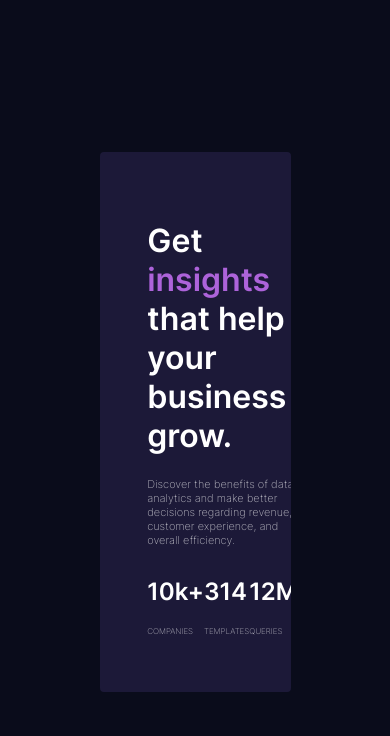
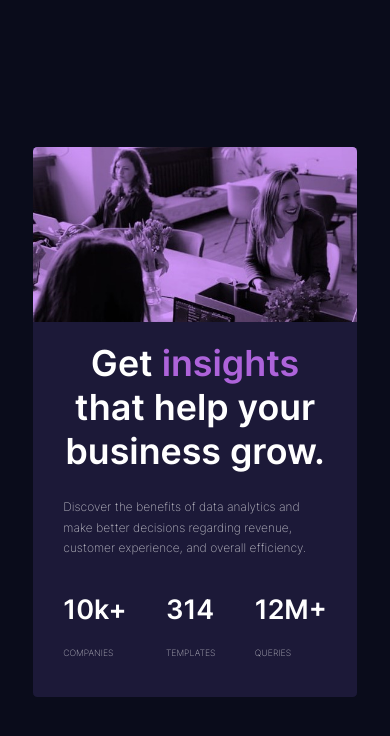
Before and after one commit to MiguelPositive/stats-preview-card-component-main, a plain HTML site: page index.html in a window 390 px wide. Drawn offline with Linux system fonts and the light colour scheme.

Commit message:
agregue la parte responsiva

```diff
--- a/index.css
+++ b/index.css
@@ -79,3 +79,111 @@ h2 {
 
   font-size: calc(0.4em + 0.4vw);
 }
+
+@media (max-width: 1440px) {
+  main {
+    font-size: calc(0.7em + 0.7vw);
+  }
+
+  .info p {
+    line-height: calc(1em + 1vw);
+  }
+}
+
+@media (max-width: 1366px) {
+  main {
+    font-size: calc(0.6em + 0.6vw);
+  }
+
+  .info p {
+    line-height: calc(0.8em + 0.8vw);
+  }
+}
+
+@media (max-width: 1220px) {
+  h1 {
+    text-align: center;
+  }
+}
+
+@media (max-width: 860px) {
+  main {
+    font-size: calc(0.7em + 0.7vw);
+
+    width: calc(18em + 18vw);
+    margin-left: calc(2em + 2vw);
+    margin-right: calc(2em + 2vw);
+
+    display: flex;
+    justify-content: center;
+    align-items: center;
+    flex-wrap: wrap-reverse;
+  }
+
+  h1 {
+    margin-top: 0;
+  }
+
+  .image-container {
+    width: 100%;
+    height: calc(8em + 8vw);
+  }
+
+  .text-container {
+    padding: calc(1.4em + 1.4vw);
+  }
+
+  .text-container {
+    padding-top: calc(0.9em + 0.9vw);
+  }
+
+  .info p {
+    line-height: calc(1em + 1vw);
+  }
+}
+
+@media (max-width: 500px) {
+  main {
+    width: calc(18em + 18vw);
+    margin-left: calc(1.5em + 1.5vw);
+    margin-right: calc(1.5em + 1.5vw);
+
+    font-size: calc(0.9em + 0.9vw);
+  }
+
+  .info p {
+    line-height: calc(1.3em + 1.3vw);
+  }
+}
+
+@media (max-width: 380px) {
+  main {
+    font-size: calc(0.6em + 0.6vw);
+  }
+  .figures {
+    justify-content: center;
+    align-items: center;
+    flex-wrap: wrap;
+
+    text-align: center;
+  }
+
+  h2 {
+    margin-bottom: 0;
+  }
+  .figures div {
+    width: 100%;
+  }
+
+  p {
+    font-size: calc(0.8em + 0.8vw);
+  }
+
+  .info p {
+    text-align: center;
+  }
+
+  .figures p {
+    margin: 0;
+  }
+}
```
